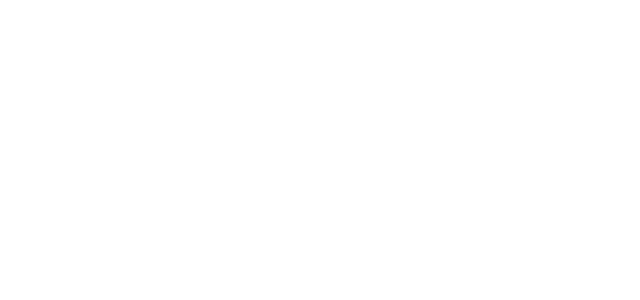
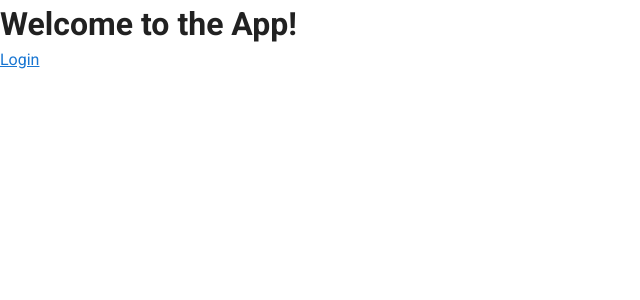
Before and after one commit to Mohamed-Magdey/vuetify-dashboard, a Vue app: page /home in a window 1280 px wide. Shown: the top 300 px of the page, without its empty margins (0-640 px from the left). Built offline with nearby package versions, Linux system fonts and the light colour scheme.

Commit message:
Refactor

```diff
--- a/src/router/index.js
+++ b/src/router/index.js
@@ -1,14 +1,20 @@
 import Vue from "vue";
 import VueRouter from "vue-router";
 import Home from "../views/Home.vue";
+import Login from "../views/Login.vue";
 
 Vue.use(VueRouter);
 
 const routes = [
   {
-    path: "/",
+    path: "/home",
     name: "Home",
     component: Home,
+  },
+  {
+    path: "/",
+    name: "login",
+    component: Login,
   },
 ];
 
--- a/src/views/Home.vue
+++ b/src/views/Home.vue
@@ -1,5 +1,8 @@
 <template>
-  <div>hello</div>
+  <div class="home">
+    <h1>Welcome to the App!</h1>
+    <router-link to="/"> Login </router-link>
+  </div>
 </template>
 
 <script>
```
